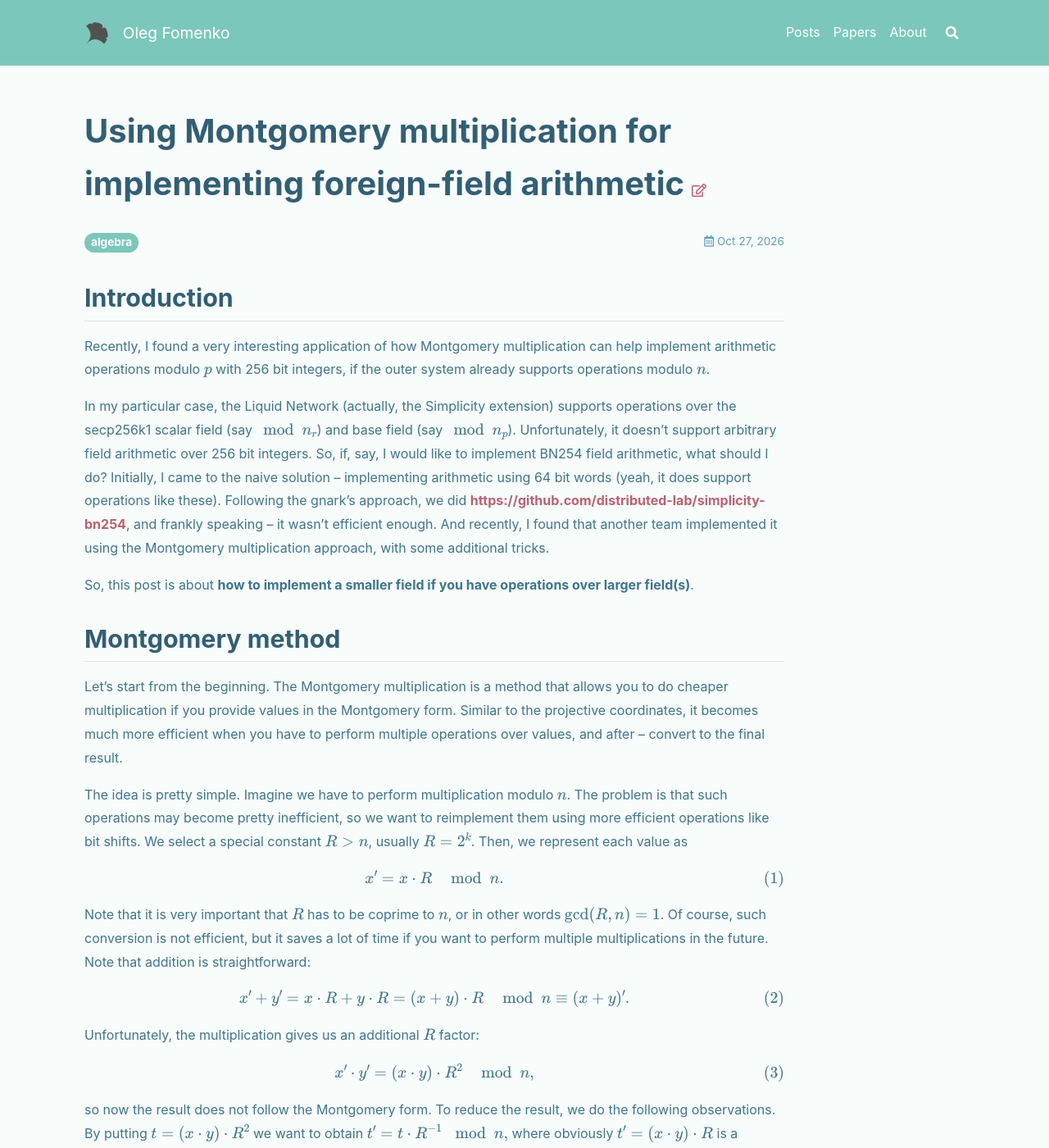
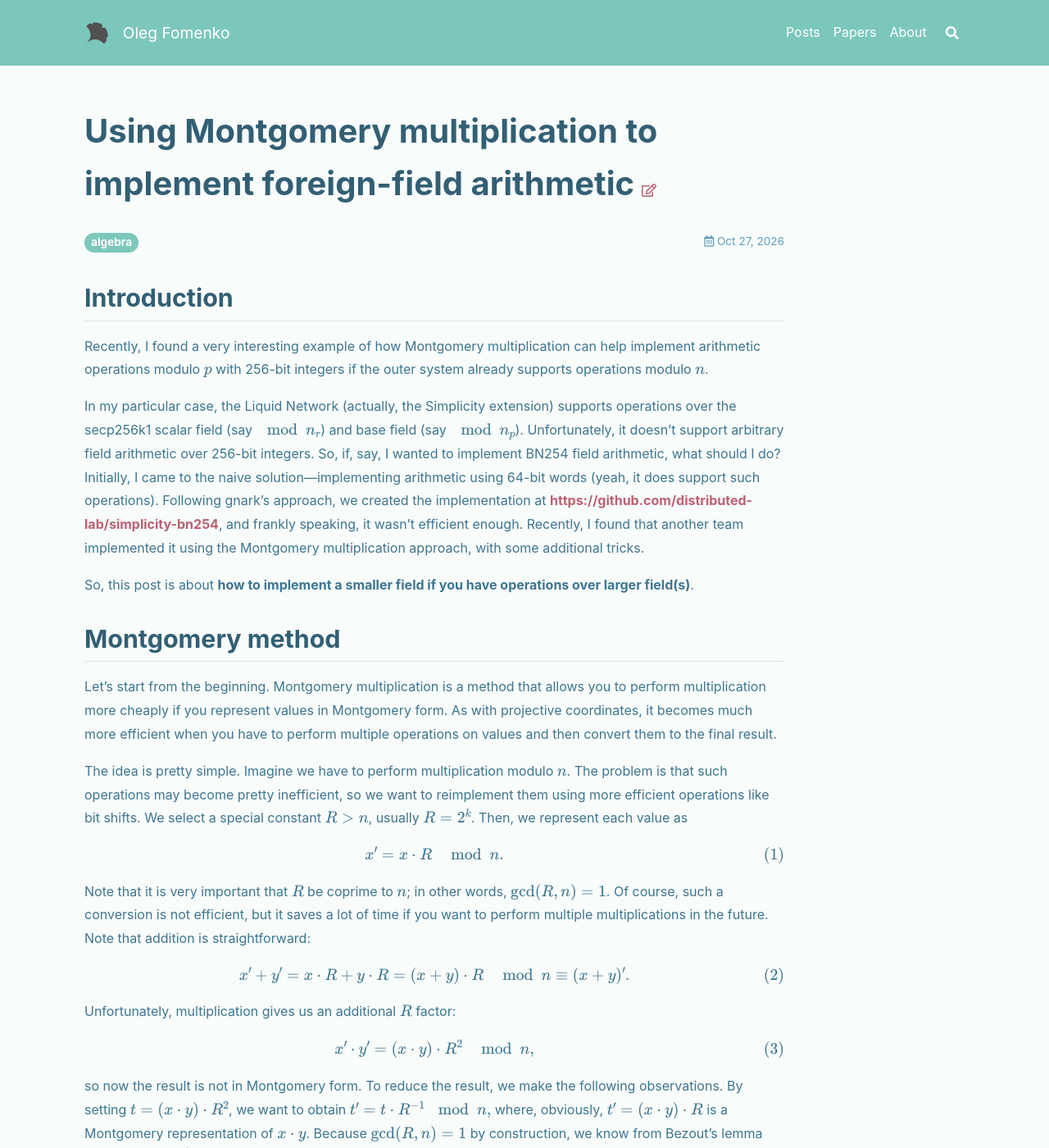
Before and after one commit to olegfomenko/blog, a Jekyll site: the page built from _posts/2026-10-27-montgomery.md, in a window 1280 px wide and 1400 px high. Shown: the whole window at 82% size. Built offline with Jekyll 4.4.1, drawn with Linux system fonts in a browser that asks for light colours; nearby versions of some CDN libraries; some of the changed text lies outside the part shown.

Commit message:
fix some english

```diff
--- a/_posts/2026-10-27-montgomery.md
+++ b/_posts/2026-10-27-montgomery.md
@@ -1,5 +1,5 @@
 ---
-title: Using Montgomery multiplication for implementing foreign-field arithmetic
+title: Using Montgomery multiplication to implement foreign-field arithmetic
 aside:
   toc: false
 tags:
@@ -8,15 +8,15 @@ tags:
 
 ## Introduction
 
-Recently, I found a very interesting application of how Montgomery multiplication can help implement arithmetic operations modulo $p$ with 256 bit integers, if the outer system already supports operations modulo $n$.
+Recently, I found a very interesting example of how Montgomery multiplication can help implement arithmetic operations modulo $p$ with 256-bit integers if the outer system already supports operations modulo $n$.
 
-In my particular case, the Liquid Network (actually, the Simplicity extension) supports operations over the secp256k1 scalar field (say$\mod n_r$) and base field (say$\mod n_p$). Unfortunately, it doesn't support arbitrary field arithmetic over 256 bit integers. So, if, say, I would like to implement BN254 field arithmetic, what should I do? Initially, I came to the naive solution -- implementing arithmetic using 64 bit words (yeah, it does support operations like these). Following the gnark's approach, we did <https://github.com/distributed-lab/simplicity-bn254>, and frankly speaking -- it wasn't efficient enough. And recently, I found that another team implemented it using the Montgomery multiplication approach, with some additional tricks.
+In my particular case, the Liquid Network (actually, the Simplicity extension) supports operations over the secp256k1 scalar field (say $\mod n_r$) and base field (say $\mod n_p$). Unfortunately, it doesn't support arbitrary field arithmetic over 256-bit integers. So, if, say, I wanted to implement BN254 field arithmetic, what should I do? Initially, I came to the naive solution—implementing arithmetic using 64-bit words (yeah, it does support such operations). Following gnark's approach, we created the implementation at <https://github.com/distributed-lab/simplicity-bn254>, and frankly speaking, it wasn't efficient enough. Recently, I found that another team implemented it using the Montgomery multiplication approach, with some additional tricks.
 
 So, this post is about **how to implement a smaller field if you have operations over larger field(s)**.
 
 ## Montgomery method
 
-Let's start from the beginning. The Montgomery multiplication is a method that allows you to do cheaper multiplication if you provide values in the Montgomery form. Similar to the projective coordinates, it becomes much more efficient when you have to perform multiple operations over values, and after -- convert to the final result.
+Let's start from the beginning. Montgomery multiplication is a method that allows you to perform multiplication more cheaply if you represent values in Montgomery form. As with projective coordinates, it becomes much more efficient when you have to perform multiple operations on values and then convert them to the final result.
 
 The idea is pretty simple. Imagine we have to perform multiplication modulo $n$. The problem is that such operations may become pretty inefficient, so we want to reimplement them using more efficient operations like bit shifts. We select a special constant $R > n$, usually $R = 2^k$. Then, we represent each value as
 
@@ -24,25 +24,25 @@ $$
 x^{\prime} = x\cdot R \mod n.
 $$
 
-Note that it is very important that $R$ has to be coprime to $n$, or in other words $\gcd(R, n) = 1$. Of course, such conversion is not efficient, but it saves a lot of time if you want to perform multiple multiplications in the future. Note that addition is straightforward:
+Note that it is very important that $R$ be coprime to $n$; in other words, $\gcd(R, n) = 1$. Of course, such a conversion is not efficient, but it saves a lot of time if you want to perform multiple multiplications in the future. Note that addition is straightforward:
 
 $$
 x^{\prime} + y^{\prime} = x\cdot R + y\cdot R = (x+y)\cdot R \mod n \equiv (x+y)^{\prime}.
 $$
 
-Unfortunately, the multiplication gives us an additional $R$ factor:
+Unfortunately, multiplication gives us an additional $R$ factor:
 
 $$
 x^{\prime}\cdot y^{\prime} = (x\cdot y)\cdot R^2 \mod n,
 $$
 
-so now the result does not follow the Montgomery form. To reduce the result, we do the following observations. By putting $t = (x\cdot y)\cdot R^2$ we want to obtain $t^{\prime} = t\cdot R^{-1} \mod n,$ where obviously $t^{\prime} = (x\cdot y)\cdot R$ is a Montgomery representation of $x\cdot y$. Because $\gcd(R, n) = 1$ by selection, we know from Bezout's lemma that there exist such $\hat{R}, \hat{n} \in \mathbb{Z}$ that
+so now the result is not in Montgomery form. To reduce the result, we make the following observations. By setting $t = (x\cdot y)\cdot R^2$, we want to obtain $t^{\prime} = t\cdot R^{-1} \mod n,$ where, obviously, $t^{\prime} = (x\cdot y)\cdot R$ is a Montgomery representation of $x\cdot y$. Because $\gcd(R, n) = 1$ by construction, we know from Bezout's lemma that there exist $\hat{R}, \hat{n} \in \mathbb{Z}$ such that
 
 $$
 R\cdot\hat{R} + n\cdot\hat{n} = \gcd(R, n) = 1.
 $$
 
-Using the extended Euclidean algorithm, we can easily find both values. We also know that $\hat{R}$ is $R^{-1}$ by modulo $n$, as well as $\hat{n}$ is $n^{-1}$ by modulo $R$ -- and they both are **constants**.
+Using the extended Euclidean algorithm, we can easily find both values. We also know that $\hat{R}$ is $R^{-1}$ modulo $n$ and that $\hat{n}$ is $n^{-1}$ modulo $R$—and they are both **constants**.
 Then, let's rewrite our definition of $t^{\prime}$ as follows:
 
 $$
@@ -55,24 +55,24 @@ $$
 \end{gathered}
 $$
 
-where $l \in \mathbb{Z}$. We note that subtracting or adding $l\cdot R$ for any $l \in \mathbb{Z}$ to the term $t\cdot\hat{n}$ actually equals taking it modulo $R$. So, to obtain $t^{\prime}$ we can:
+where $l \in \mathbb{Z}$. We note that adding $l\cdot R$ for any $l \in \mathbb{Z}$ to the term $t\cdot\hat{n}$ is equivalent to taking it modulo $R$. So, to obtain $t^{\prime}$, we can:
 
-1. Put $q = -t\cdot\hat{n} \mod R$,
-2. Evaluate $t^{\prime} = (t + n\cdot q) / R$,
-3. If $t^{\prime} \geq n$ put $t^{\prime} = t^{\prime} - n$.
+1. Put $q = -t\cdot\hat{n} \mod R$.
+2. Evaluate $t^{\prime} = (t + n\cdot q) / R$.
+3. If $t^{\prime} \geq n$, put $t^{\prime} = t^{\prime} - n$.
 
-The last step is required because we know that $t < Rn$ and $nq < Rn$ which means that $t + n\cdot q < 2Rn$.
+The last step is required because we know that $t < Rn$ and $nq < Rn$, which means that $t + n\cdot q < 2Rn$.
 
-So, why is it efficient? We earlier said that usually Montgomery multiplication uses $R = 2^k$, which means that division by $R$ or taking a value modulo $R$ are efficient bit operations.
+So, why is it efficient? We said earlier that Montgomery multiplication usually uses $R = 2^k$, which means that division by $R$ and taking a value modulo $R$ are efficient bit operations.
 
 ## Implementing BN254
 
-Returning back to our question, we have the following problem statement:
+Returning to our question, we have the following problem statement:
 
-- We are able to perform $+\_{n_p}, +\_{n_r}, \ast\_{n_p}, \ast\_{n_r}$
-- We want to perform $+\_{p}$ and $\ast\_{p}$ where $p$ is coprime to both $n_p$ and $n_r$ ($p$ can be either BN254 scalar field or base field).
+- We are able to perform $+\_{n_p}, +\_{n_r}, \ast\_{n_p}, \ast\_{n_r}$.
+- We want to perform $+\_{p}$ and $\ast\_{p}$ where $p$ is coprime to both $n_p$ and $n_r$ ($p$ can be either the BN254 scalar field or the base field).
 
-Let's put $R = n_r$. Then, we represent each value as $x^{\prime} = x\cdot R \mod p$ as in the Montgomery method. We already know that addition comes for free: $x^{\prime} +\_{n_r} y^{\prime} = (x+y)\cdot n_r \mod p$ (obviously, only if $x^{\prime} + y^{\prime}$ doesn't overflow $n_r$; check the end of the article for details). The multiplication, unfortunately, is trickier. Following the Chinese Remainder Theorem
+Let's put $R = n_r$. Then, we represent each value as $x^{\prime} = x\cdot R \mod p$ as in the Montgomery method. We already know that addition comes for free: $x^{\prime} +\_{n_r} y^{\prime} = (x+y)\cdot n_r \mod p$ (obviously, only if $x^{\prime} + y^{\prime}$ doesn't overflow $n_r$; check the end of the article for details). The multiplication, unfortunately, is trickier. Following the Chinese Remainder Theorem,
 
 $$
 \begin{gathered}
@@ -81,20 +81,20 @@ $$
 \end{gathered}
 $$
 
-we know that $s_r$ and $s_p$ uniquely represent $x^{\prime}\cdot y^{\prime}$ that we will use later. Let's firstly try to use Montgomery reduction and find $t^{\prime}=x^{\prime}\cdot y^{\prime}\cdot(n_r)^{-1} \mod p$ trivially:
+we know that $s_r$ and $s_p$ uniquely represent $x^{\prime}\cdot y^{\prime}$, which we will use later. First, let's try to use Montgomery reduction and directly find $t^{\prime}=x^{\prime}\cdot y^{\prime}\cdot(n_r)^{-1} \mod p$:
 
-1. Put $q = (-s_r \mod n_r) \ast\_{n_r}\hat{p}$, since $s_r \equiv x^{\prime}\cdot y^{\prime} \mod n_r$,
-2. Put $a = (x^{\prime}\cdot y^{\prime} + p\cdot q)$, then evaluate $t^{\prime} = a / n_r \equiv a \cdot (n_r)^{-1} \mod p$.
+1. Put $q = (-s_r \mod n_r) \ast\_{n_r}\hat{p}$, since $s_r \equiv x^{\prime}\cdot y^{\prime} \mod n_r$.
+2. Put $a = (x^{\prime}\cdot y^{\prime} + p\cdot q)$; then evaluate $t^{\prime} = a / n_r \equiv a \cdot (n_r)^{-1} \mod p$.
 
-The last division (multiplication by $(n_r)^{-1}$ by modulo $p$) is the remaining problem. Also, $x^{\prime}\cdot y^{\prime}$ is a 512 bit integer which we can not represent. We solve it by using $s_p$ and moving under $n_p$ modulus:
+The last division (multiplication by $(n_r)^{-1}$ modulo $p$) is the remaining problem. Also, $x^{\prime}\cdot y^{\prime}$ is a 512-bit integer that we cannot represent. We solve this by using $s_p$ and moving to arithmetic modulo $n_p$:
 
 1. Put $\hat{q} = q \ast\_{n_p}p$,
 2. Put $\hat{a} = (s_p +\_{n_p} \hat{q}) = (s_p +\_{n_p} (q \ast\_{n_p}p)) \equiv a \mod n_p$, then evaluate $t^{\prime} = a/n_r \equiv \hat{a} \ast\_{n_p} (n_r)^{-1} \mod n_p$, where $(n_r)^{-1}$ is taken modulo $n_p$.
 
-Last equation gives us $t^{\prime} \mod n_p$, which is a valid result if $t^{\prime} < n_p$:
+The last equation gives us $t^{\prime} \mod n_p$, which is a valid result if $t^{\prime} < n_p$:
 
 $$
 t^{\prime} \leq \frac{x^{\prime} \cdot y^{\prime} + p \cdot n_r}{n_r} = \frac{x^{\prime} \cdot y^{\prime}}{n_r} + p,
 $$
 
-which holds until $x^{\prime} \cdot y^{\prime} < (n_p - p)\cdot n_r$. This rule must be enforced by checking that each value everywhere is less than some $k\cdot p < n_p$, where $k > 1 \in \mathbb{R}$. The real parameter $k$ for your application should be evaluated depending on your concrete equations, following the rule that the result before taking the modulus inside the equation can not overflow this modulus. As was noted above, the same rule must be applied to the addition as well.
+which holds as long as $x^{\prime} \cdot y^{\prime} < (n_p - p)\cdot n_r$. This rule must be enforced by checking that every value is less than some bound $k\cdot p < n_p$, where $k \in \mathbb{R}$ and $k > 1$. The real parameter $k$ for your application should be determined based on your concrete equations, following the rule that the result before taking the modulus inside the equation cannot overflow this modulus. As noted above, the same rule must be applied to addition as well.
```
